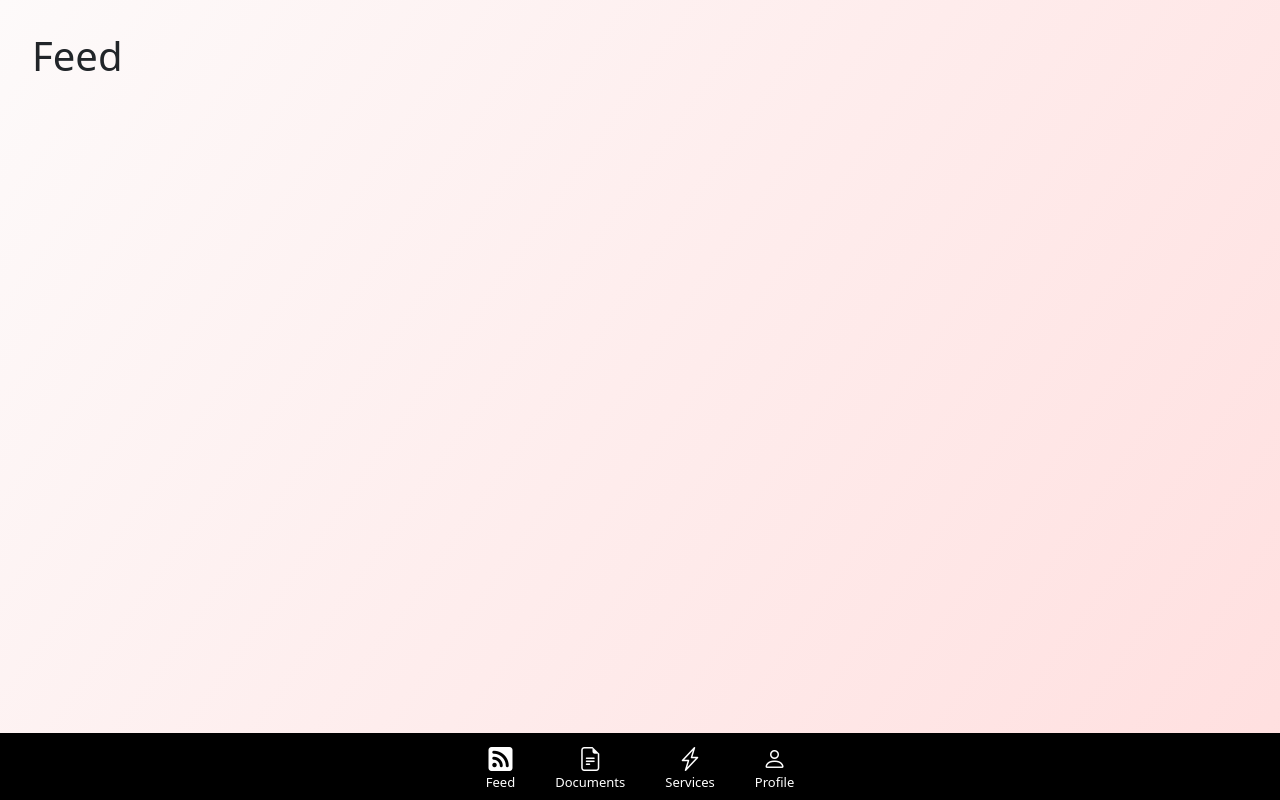
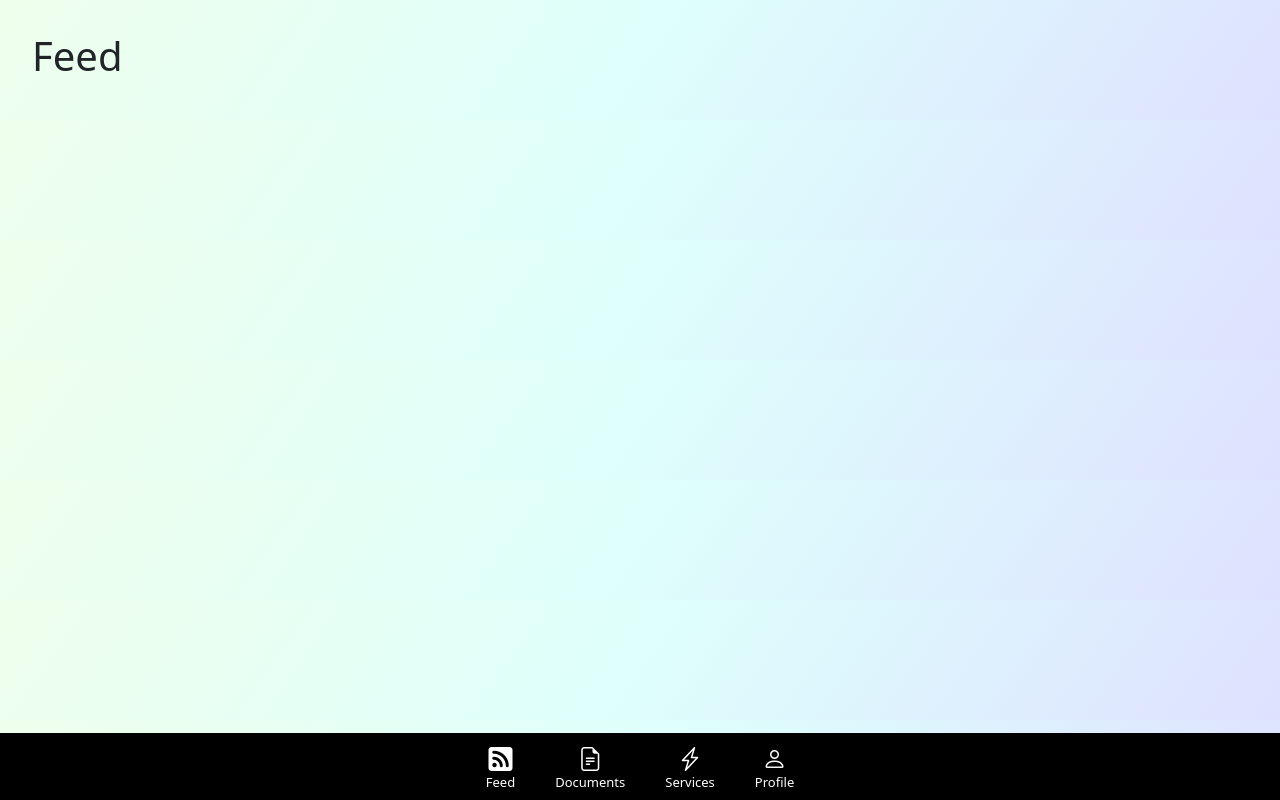
Before and after one commit to armaksymov/web_government, a Flask app: page / in a window 1280 px wide. Run offline with Flask 3, Linux system fonts and the light colour scheme; some libraries are stand-ins or nearby versions.

Commit message:
Update background color

```diff
--- a/app/templates/index.html
+++ b/app/templates/index.html
@@ -37,8 +37,8 @@
         /* Body background color adjustment */
         body {
             margin: 0;
-            height: 100vh;
-            background: linear-gradient(125deg, #fdfafa, #ffdfdf);
+            background-attachment: fixed;
+            background: linear-gradient(125deg, #efffec, #defffc, #dee1ff);
         }
     </style>
 </head>
--- a/app/templates/login.html
+++ b/app/templates/login.html
@@ -21,7 +21,7 @@
         body {
             margin: 0;
             background-attachment: fixed;
-            background: linear-gradient(125deg, #fdfafa, #ffdfdf);
+            background: linear-gradient(125deg, #efffec, #defffc, #dee1ff);
         }
     </style>
 </head>
@@ -66,7 +66,7 @@
                                 <input class="form-check-input me-2" type="checkbox" value="" id="logFormRemember" />
                                 <label class="form-check-label" for="logFormRemember">Remember me</label>
                             </div>
-                            <a class="text-body">Forgot password?</a>
+                            <a class="fw-bold link" style="color: #5464ac;">Forgot password?</a>
                         </div>
 
                         <!-- Login Button Section -->
--- a/app/templates/register.html
+++ b/app/templates/register.html
@@ -21,7 +21,7 @@
         body {
             margin: 0;
             background-attachment: fixed;
-            background: linear-gradient(125deg, #fdfafa, #ffdfdf);
+            background: linear-gradient(125deg, #efffec, #defffc, #dee1ff);
         }
     </style>
 </head>
```
